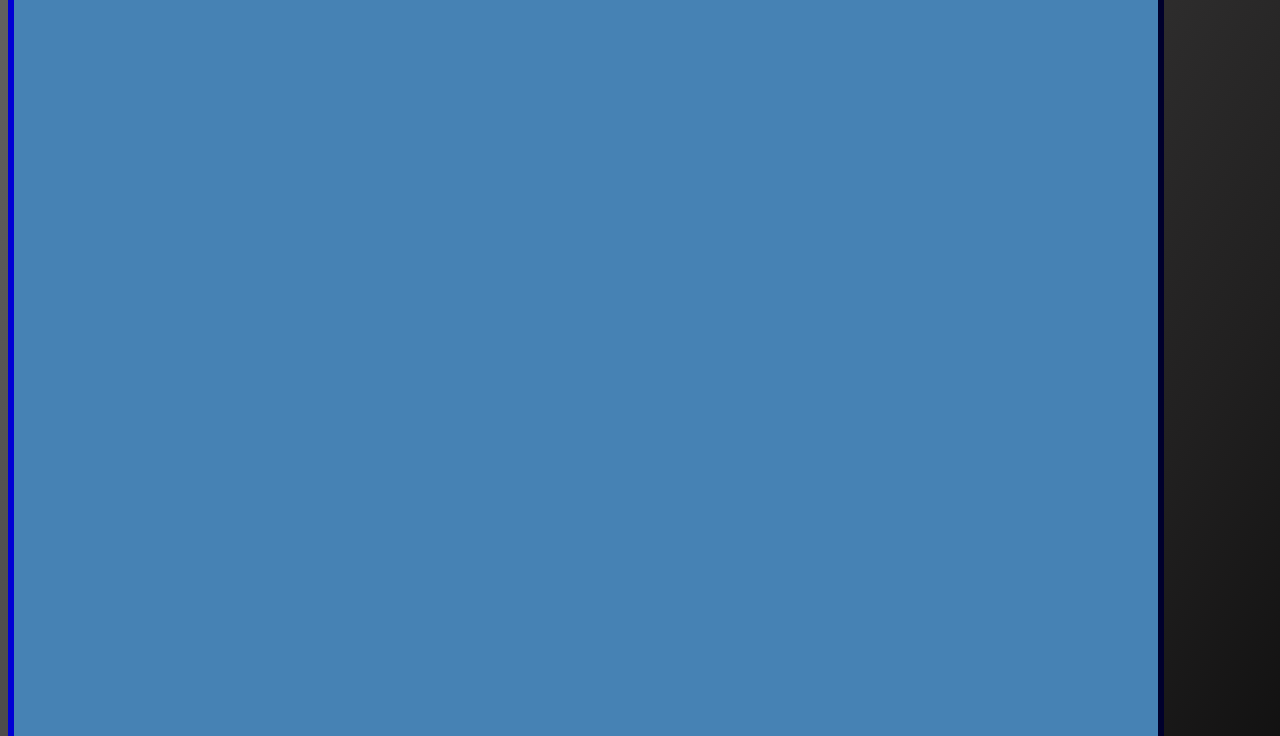
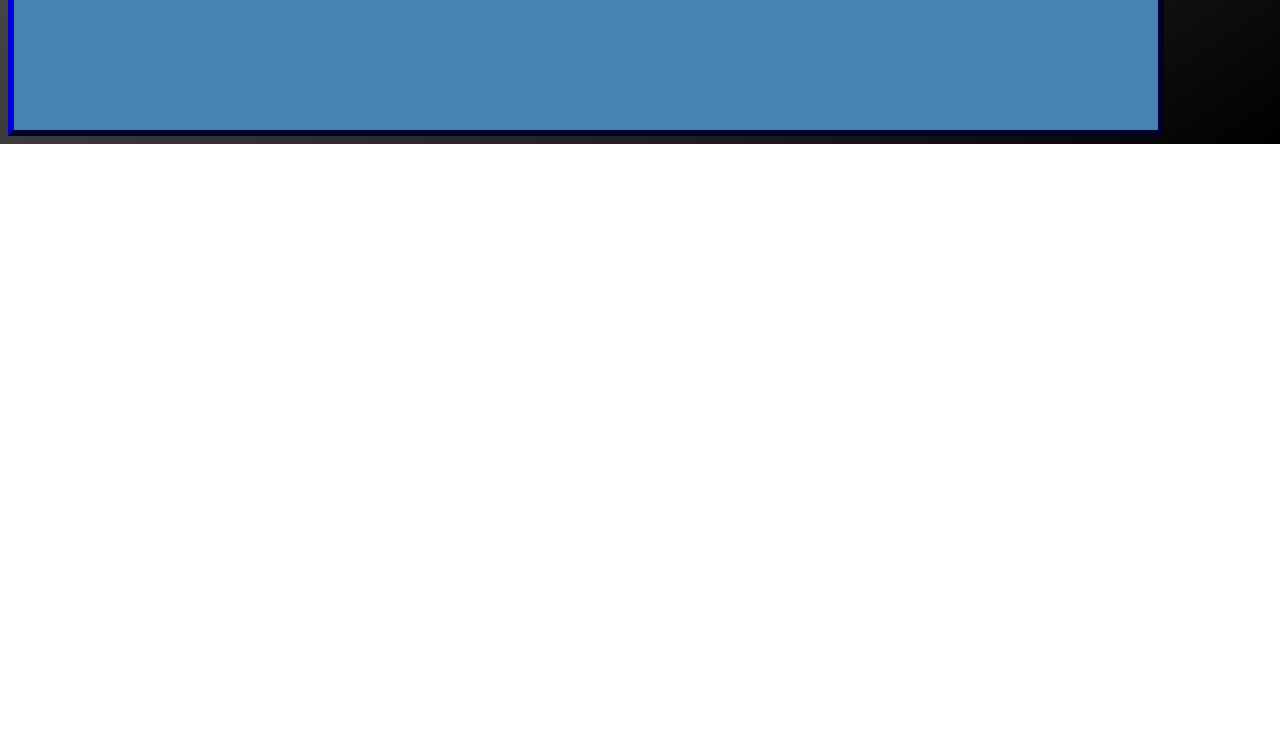
Before and after one commit to mikesabzz/hungry-cat-game, a website: page index.html in a window 1280 px wide. Shown: the part 725-1461 px from the top of the page. After the commit the page ends 869 px from the top, so only its background shows below. Drawn offline with Linux system fonts and the light colour scheme; a web font is replaced by a local one.

Commit message:
last fix

```diff
--- a/style.css
+++ b/style.css
@@ -24,7 +24,7 @@ html {
     font-size: 30px;
     padding: 30px;
     padding-bottom: 200px;
-    height: 200vh;
+    height: 100%;
     width: 1084px;
   }
 .instruction img {
```
